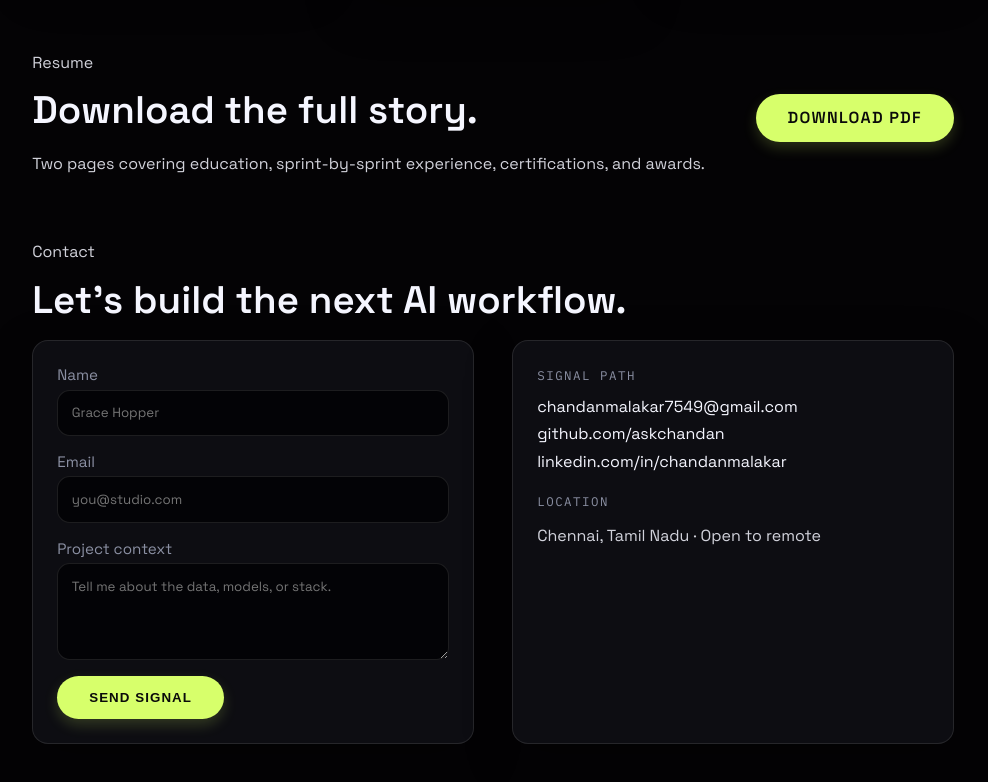
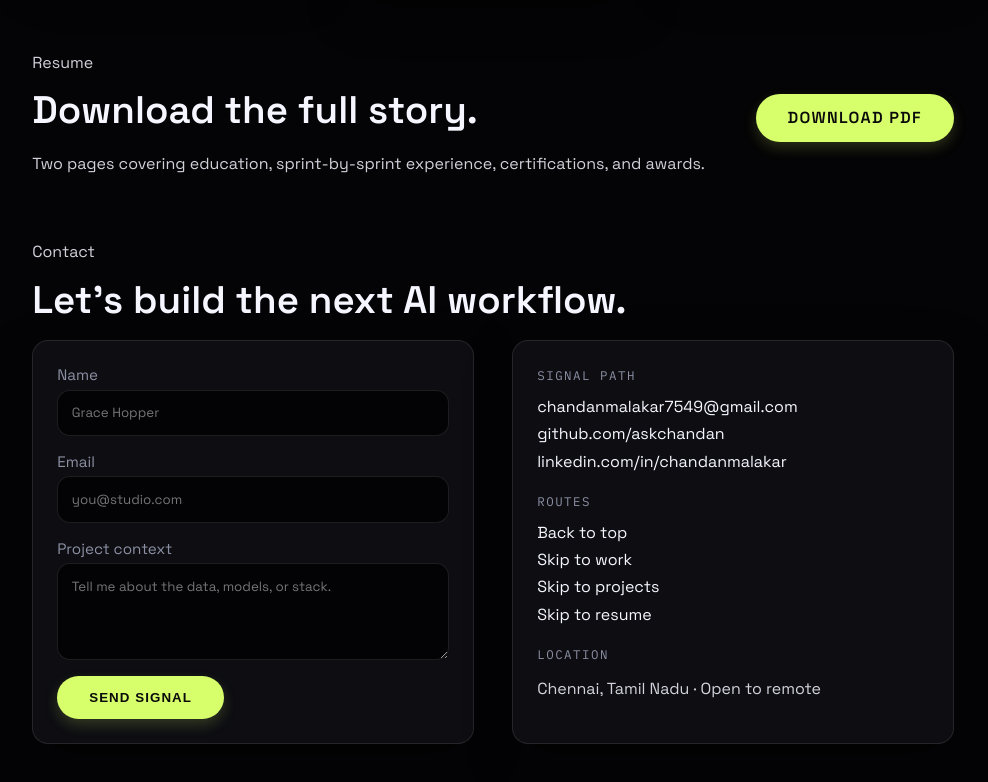
Before and after one commit to askchandan/chandanmalakar.dev, a plain HTML site: page index.html in a window 1280 px wide. Shown: the part 2303-3085 px from the top of the page, without its empty margins (147-1135 px from the left). Drawn offline with Linux system fonts and the light colour scheme.

Commit message:
Fixed the footer routes

```diff
--- a/index.html
+++ b/index.html
@@ -272,6 +272,13 @@
                         <li><a href="https://github.com/askchandan" target="_blank" rel="noreferrer">github.com/askchandan</a></li>
                         <li><a href="https://linkedin.com/in/chandanmalakar" target="_blank" rel="noreferrer">linkedin.com/in/chandanmalakar</a></li>
                     </ul>
+                        <p class="label">Routes</p>
+                        <ul>
+                            <li><a href="#about">Back to top</a></li>
+                            <li><a href="#work">Skip to work</a></li>
+                            <li><a href="#projects">Skip to projects</a></li>
+                            <li><a href="#resume">Skip to resume</a></li>
+                        </ul>
                     <p class="label">Location</p>
                     <p>Chennai, Tamil Nadu · Open to remote</p>
                 </div>
```
